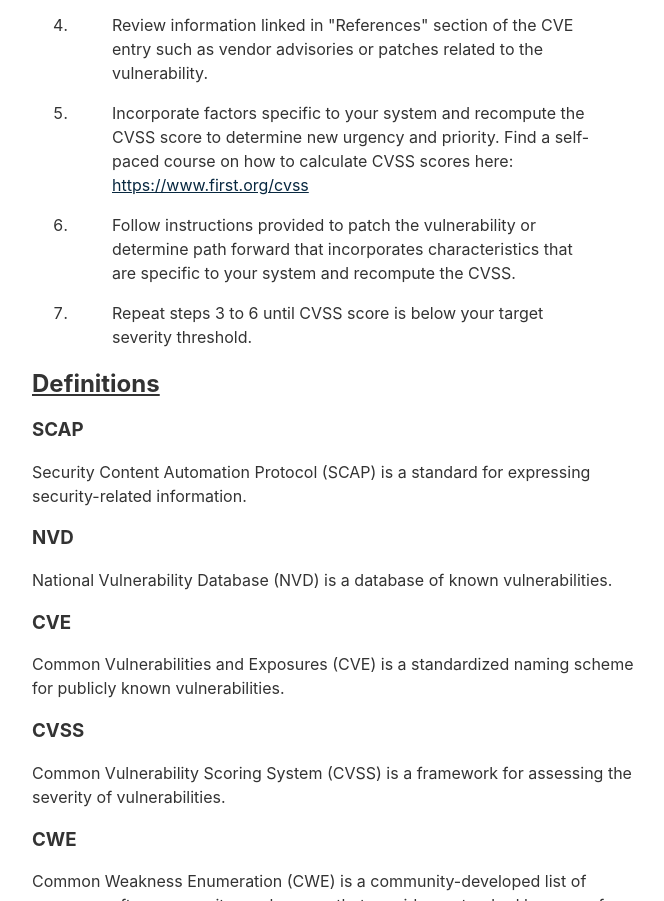
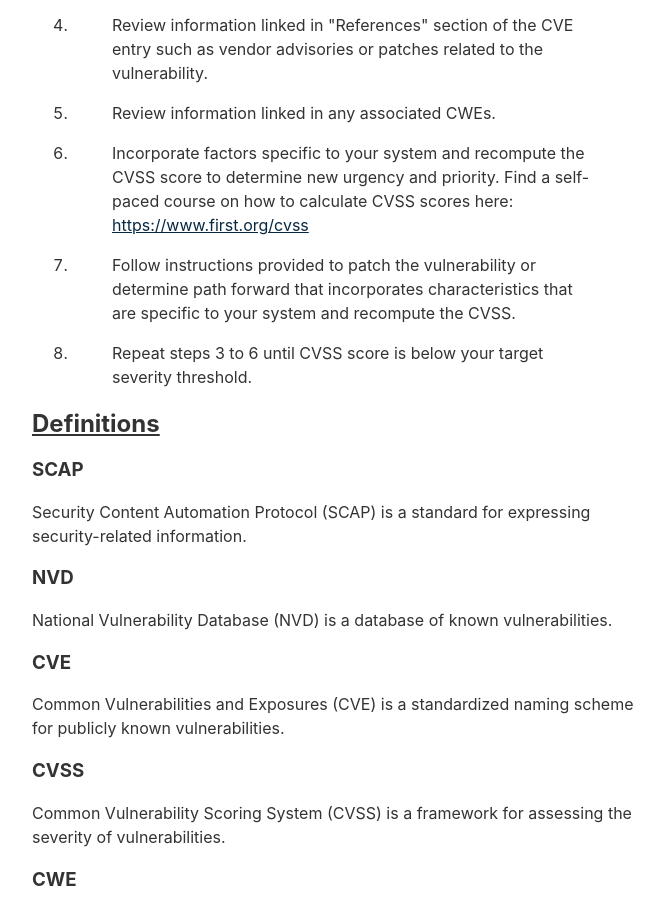
Before and after one commit to 1NF053C/op, an Eleventy site: page packages/blog/src/posts/post.2-cvss-cve-cwe-scap-nvd.md in a window 1280 px wide. Shown: the part 1055-1956 px from the top of the page, without its empty margins (304-968 px from the left). Built offline with nearby package versions, Linux system fonts and the light colour scheme; Eleventy itself is replaced by a stand-in of ours; files that its build step writes are made by us from their sources.

Commit message:
update cve patching process

```diff
--- a/packages/blog/src/posts/post.2-cvss-cve-cwe-scap-nvd.md
+++ b/packages/blog/src/posts/post.2-cvss-cve-cwe-scap-nvd.md
@@ -36,11 +36,13 @@ CVSS determines severity, not risk. You specify some risk factors as part of the
 
   4. > Review information linked in "References" section of the CVE entry such as vendor advisories or patches related to the vulnerability.
 
-  5. > Incorporate factors specific to your system and recompute the CVSS score to determine new urgency and priority. Find a self-paced course on how to calculate CVSS scores here: <a target="_blank" rel="noopener noreferrer" href="https://www.first.org/cvss">https://www.first.org/cvss</a>
+  5. > Review information linked in any associated CWEs.
 
-  6. > Follow instructions provided to patch the vulnerability or determine path forward that incorporates characteristics that are specific to your system and recompute the CVSS.
+  6. > Incorporate factors specific to your system and recompute the CVSS score to determine new urgency and priority. Find a self-paced course on how to calculate CVSS scores here: <a target="_blank" rel="noopener noreferrer" href="https://www.first.org/cvss">https://www.first.org/cvss</a>
 
-  7. > Repeat steps 3 to 6 until CVSS score is below your target severity threshold.
+  7. > Follow instructions provided to patch the vulnerability or determine path forward that incorporates characteristics that are specific to your system and recompute the CVSS.
+
+  8. > Repeat steps 3 to 6 until CVSS score is below your target severity threshold.
 
 ## <u>Definitions</u>
 
```
